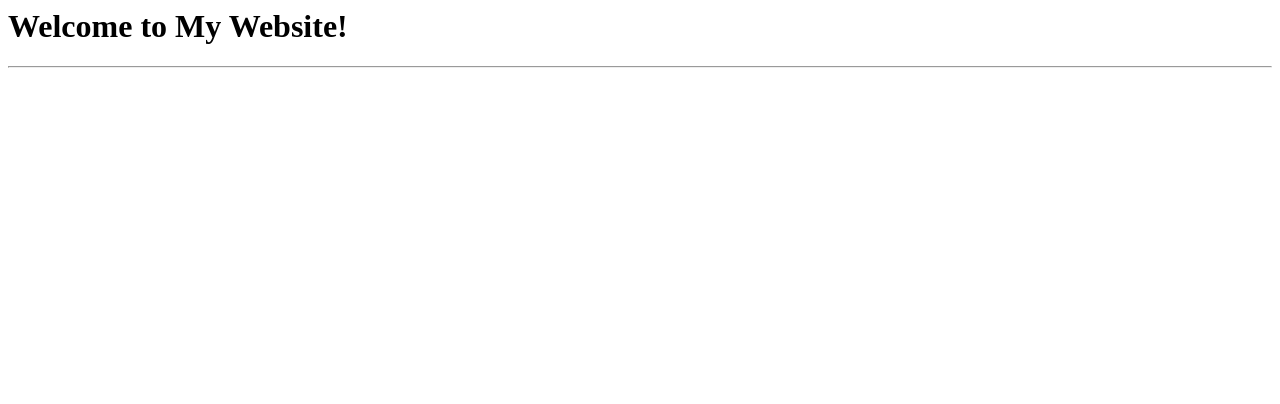
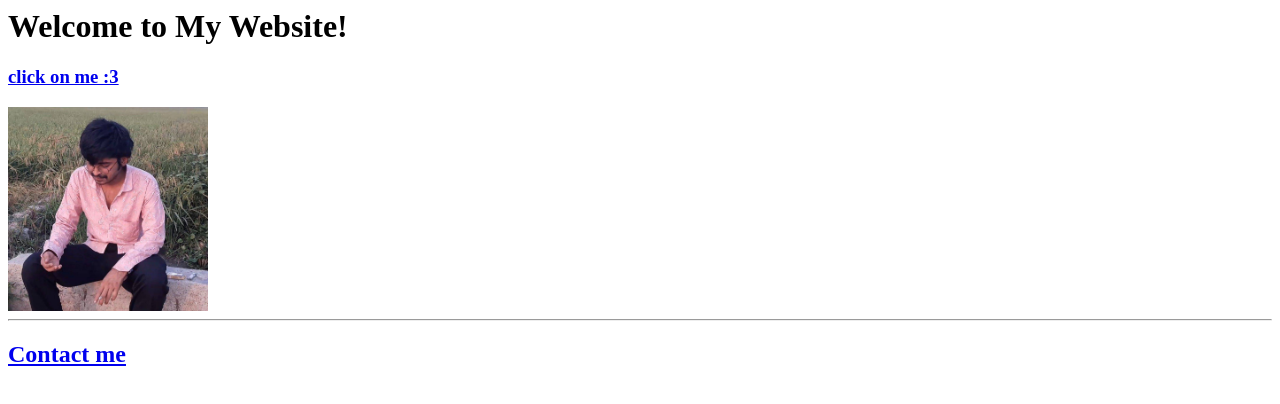
Before and after one commit to rocinantezx15/webdevportfolio, a plain HTML site: page index.html in a window 1280 px wide. Drawn offline with Linux system fonts and the light colour scheme.

Commit message:
Update index.html

```diff
--- a/index.html
+++ b/index.html
@@ -1,5 +1,8 @@
 <h1>Welcome to My Website!</h1>
 <!-- Add an image of yourself that links to the about page -->
-
+ <h3><a href="./public/about.html">click on me :3</a> </h3>
+<a href="./public/about.html" draggable="true">
+    <img src="./assets/images/DP.jpg" alt="Angela Yu" width="200px"><a/>
 <hr />
 <!-- Add a link to your contact me page here -->
+ <h2><a href="./public/contact.html" draggable="true"> Contact me </a>  </h2>
```
